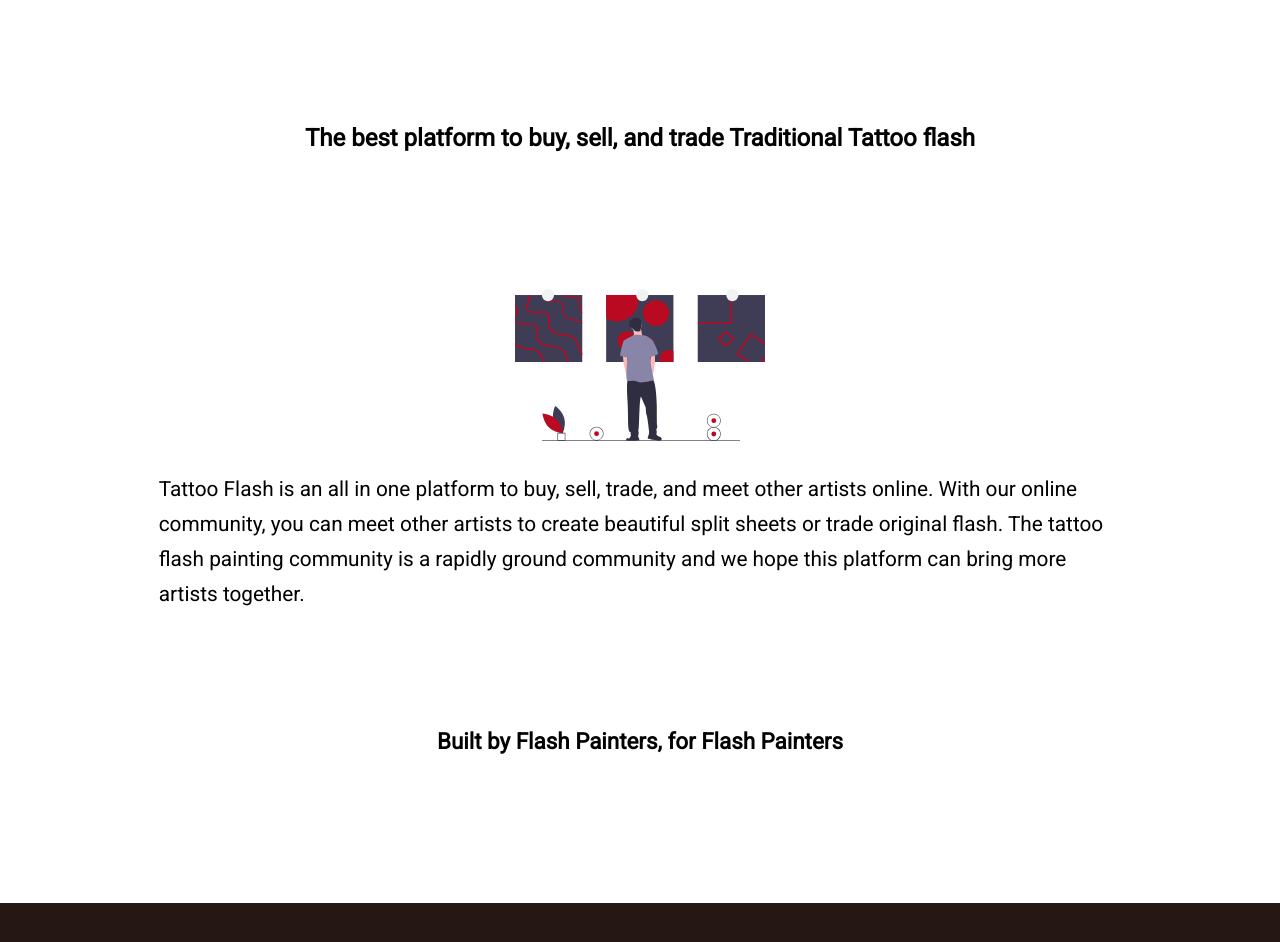
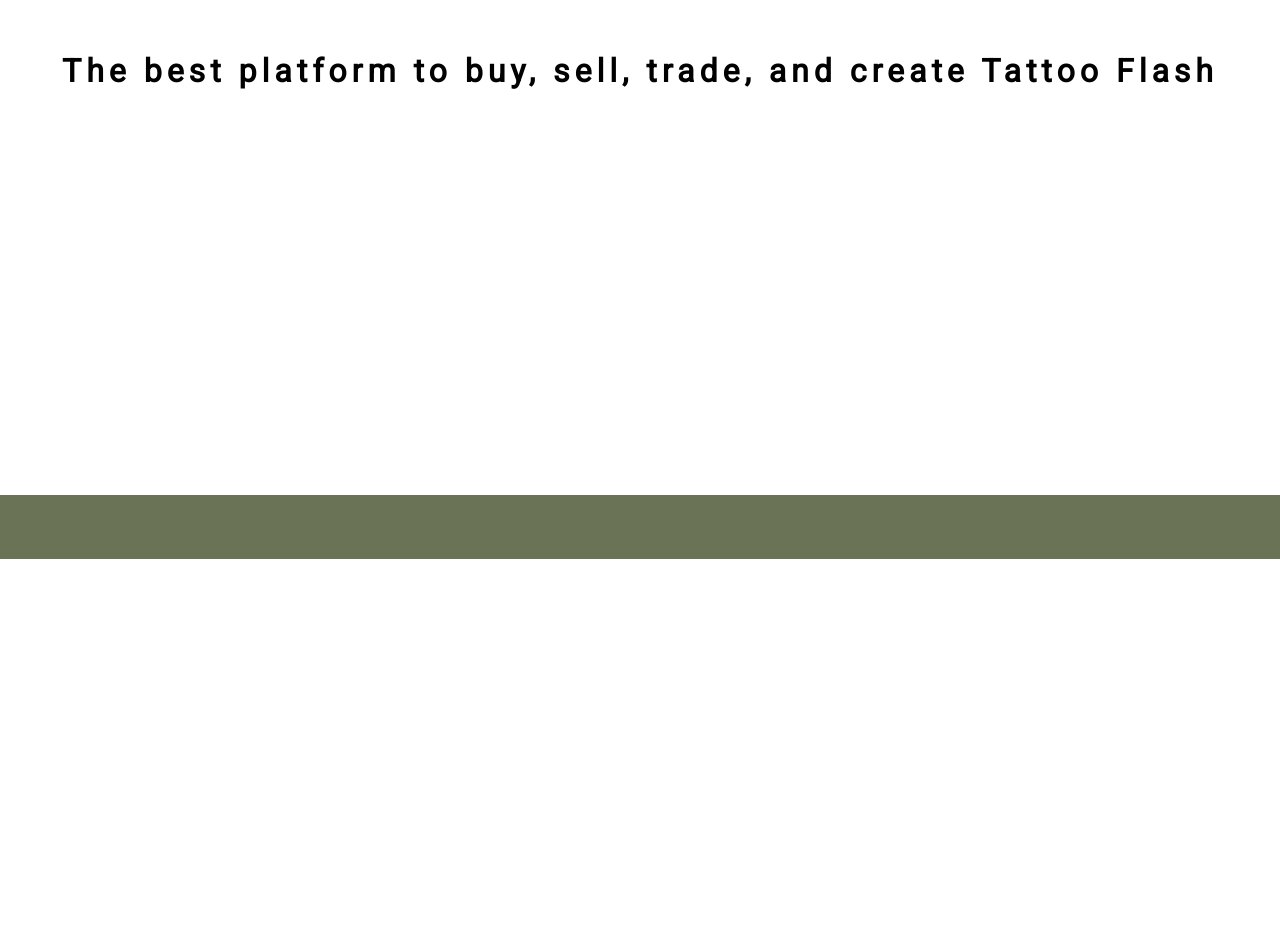
Before and after one commit to dev-cody/TattooFlash, a plain HTML site: page index.html in a window 1280 px wide. Shown: the part 840-1782 px from the top of the page. After the commit the page ends 1399 px from the top, so only its background shows below. Drawn offline with Linux system fonts and the light colour scheme.

Commit message:
Changed around some of the colors to make it more readable. Added css variables

```diff
--- a/index.html
+++ b/index.html
@@ -4,6 +4,7 @@
     <meta charset="UTF-8">
     <meta name="viewport" content="width=device-width, initial-scale=1.0">
     <link rel="stylesheet" href="main.css">
+    <link rel="stylesheet" href="https://cdnjs.cloudflare.com/ajax/libs/font-awesome/5.15.1/css/all.min.css" integrity="sha512-+4zCK9k+qNFUR5X+cKL9EIR+ZOhtIloNl9GIKS57V1MyNsYpYcUrUeQc9vNfzsWfV28IaLL3i96P9sdNyeRssA==" crossorigin="anonymous" />
     <title>Flash Paitings | Buy Sell Trade</title>
 </head>
 <body>
@@ -32,21 +33,12 @@
     <header class="hero-section">
         <h1>Buy, Sell, Trade Traditional Tattoo Flash</h1>
         <button type="button" class="btn lrg"><a href="#about">learn More</a></button>
-
     </header>
     <!-- End Header -->
 
     <!-- About Section -->
     <section class="about" id="about">
-        <h1>The best platform to buy, sell, and trade Traditional Tattoo flash</h1>
-        <div class="about-paragraph">
-            <img src="./images/about-img.svg" alt="about-img">
-            <p>Tattoo Flash is an all in one platform to buy, sell, trade, and meet other artists online. With our online community,
-                you can meet other artists to create beautiful split sheets or trade original flash. The tattoo flash painting community is a
-                rapidly ground community and we hope this platform can bring more artists together.
-            </p>
-        </div>
-        <h4>Built by Flash Painters, for Flash Painters</h4>
+        <h1>The best platform to buy, sell, trade, and create Tattoo Flash</h1>
     </section>
     <!-- End About Section -->
 
--- a/main.css
+++ b/main.css
@@ -2,7 +2,19 @@
 /* Import Roboto font */
 @import url('https://fonts.googleapis.com/css2?family=Roboto&display=swap');
 
+/*
+Green: #6A7356
+Brown: #BFA07A
+Light-Brown: #D9D1C7
+*/
+
 /* General styles */
+
+:root {
+    --green: #6A7356;
+    --brown: #BFA07A;
+    --lightbrown: #D9D1C7;
+}
 * {
     margin: 0;
     padding: 0;
@@ -24,48 +36,18 @@ a {
 
 footer {
     height: 8vh;
-    background-color: #251714;
+    background-color: var(--green);
 }
+
 /* Class styles */
 
 .about {
-    display: flex;
-    justify-content: space-evenly;
-    align-items: center;
-    flex-direction: column;
-    padding: 0 5%;
-    margin: 5%;
-    height: 100vh;
+
 }
 
 .about h1 {
     text-align: center;
-    font-size: 1.5rem;
 }
-
-.about h4 {
-    font-size: 1.4rem;
-    text-align: center;
-}
-
-.about img {
-    width: 250px;
-}
-
-.about-paragraph {
-    margin-top: 5%;
-    display: flex;
-    justify-content: space-evenly;
-    align-items: center;
-    flex-direction: column;
-}
-
-.about-paragraph p {
-    padding: 3%;
-    font-size: 1.3rem;
-    line-height: 35px;
-}
-
 .button-group {
     width: 75%;
     display: flex;
@@ -80,7 +62,7 @@ footer {
     width: 100px;
     border-radius: 15px;
     text-decoration: none;
-    background-color: #B90A21;
+    background-color: var(--brown);
     color: #ffffff;
     margin: 3%;
     cursor: pointer;
@@ -100,7 +82,6 @@ footer {
     justify-content: center;
     align-items: center;
     flex-direction: column;
-    background: #EECCB0;
     color: white;
     background-position: center;
     background-repeat: no-repeat;
@@ -131,7 +112,7 @@ footer {
     position: relative;
     justify-content: space-between;
     align-items: center;
-    background-color: #251714;
+    background-color: var(--green);
     padding: 0 5%;
 }
 
@@ -158,11 +139,11 @@ footer {
 }
 
 .navbar-links li a.active {
-    color: #B90A21;
+    color: var(--lightbrown);
 }
 
 .navbar-links li:hover {
-    background-color: #EECCB0;
+    background-color: var(--brown);
     border-radius: 15px;
     transition-duration: 1s;
 }
@@ -219,6 +200,31 @@ footer {
 
 @media (min-width: 769px) {
 
+    .about {
+        margin: 0 auto;
+        height: 65vh;
+        padding-top: 5%;
+    }
+
+    .about h1 {
+        font-size: 2rem;
+        letter-spacing: 5px;
+        line-height: 4rem;
+        text-align: center;
+    }
+
+    .about img {
+        width: 50%;
+    }
+
+    .about-paragraph {
+        flex-direction: row;
+    }
+
+    .about-paragraph p {
+        font-size: 1rem;
+    }
+
     .hero-section h1 {
         font-size: 3rem;
     }
```
